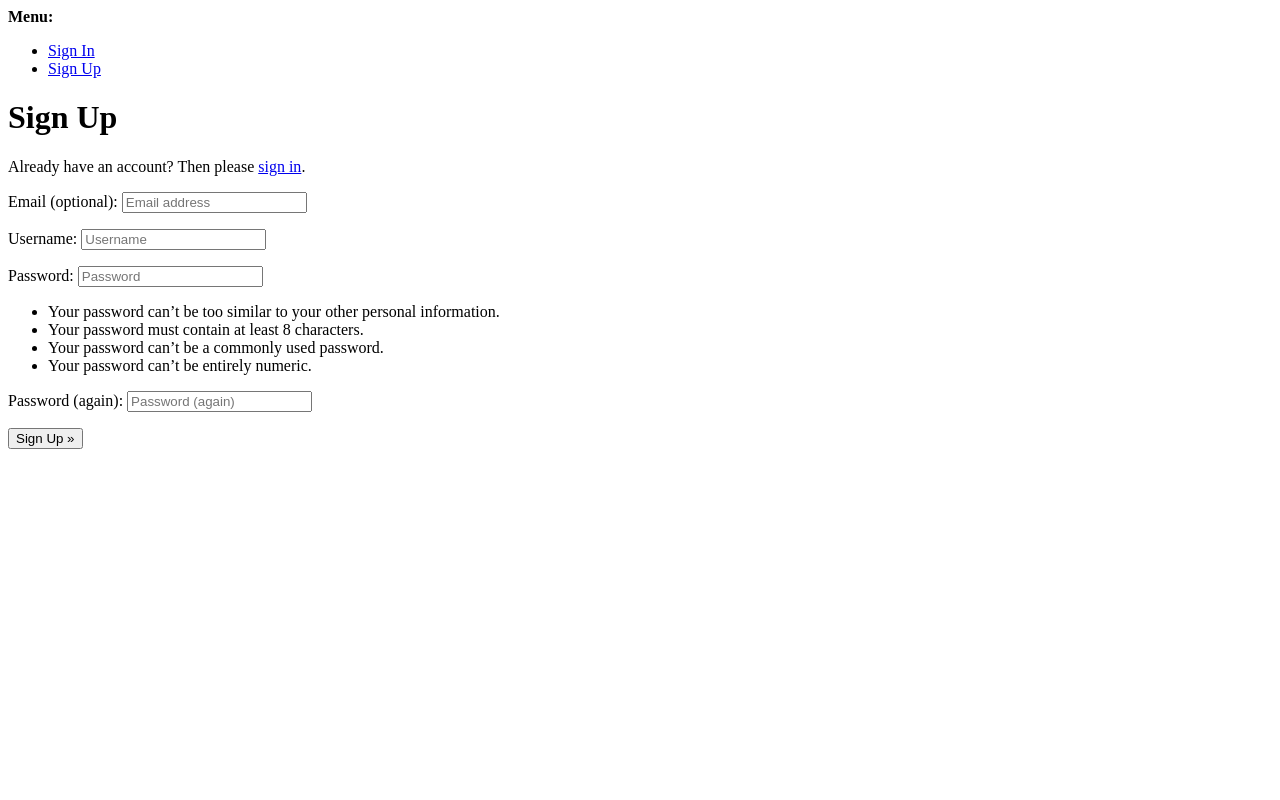
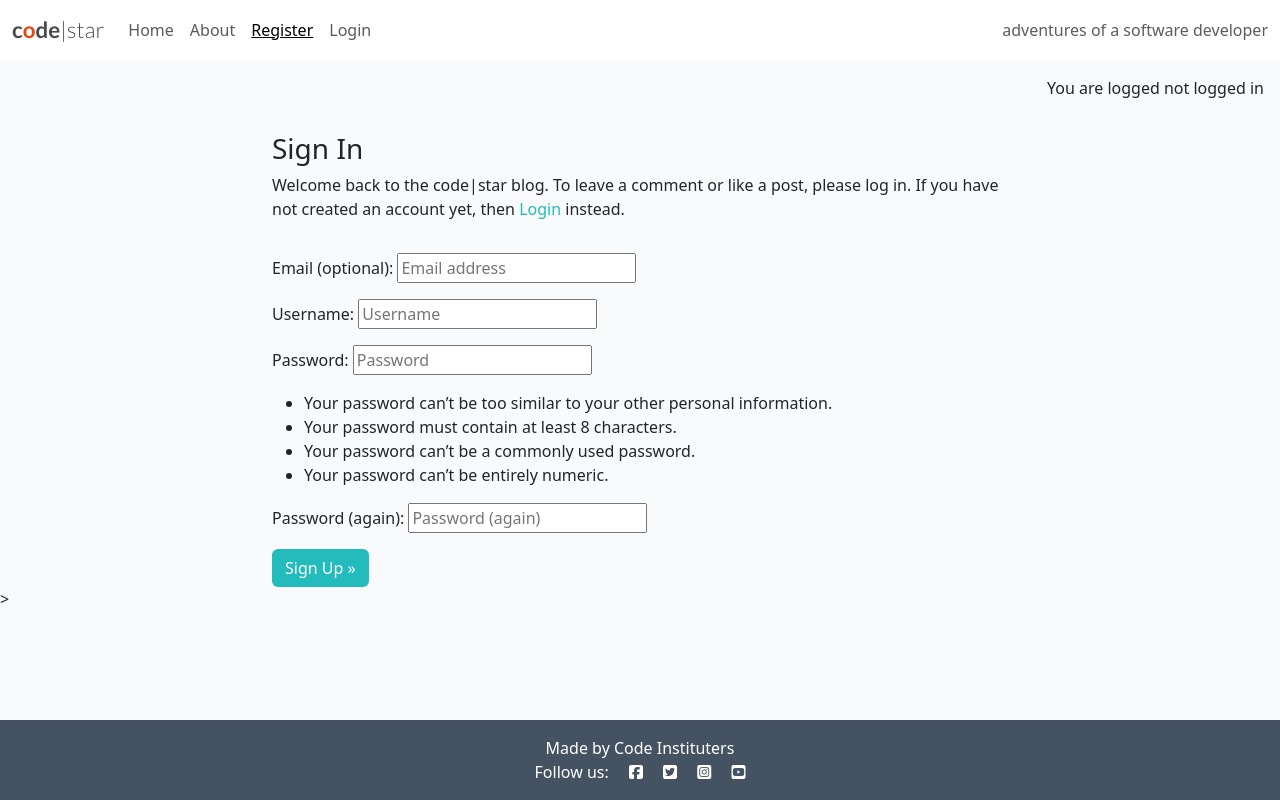
Before and after one commit to burkero2/django-blog-23-main, a Django app: page /accounts/signup/ in a window 1280 px wide. Run offline with Django 4.2, Linux system fonts and the light colour scheme; parts of the project's set-up code (start-up, migrations or seed data) failed here and were passed over; some libraries are stand-ins or nearby versions.

Commit message:
Restyled the sign up page

```diff
--- a/about/templates/about/about.html
+++ b/about/templates/about/about.html
@@ -1,4 +1,4 @@
-{% extends 'base.html' %} {% block content %} {% load static %} Hello
+{% extends 'base.html' %} {% block content %} {% load static %}
 <div class="container mt-5">
   <div class="row">
     <div class="col-4 text-center">
--- a/codestar/settings.py
+++ b/codestar/settings.py
@@ -29,7 +29,7 @@ TEMPLATES_DIR = os.path.join(BASE_DIR, 'templates')
 SECRET_KEY = os.environ.get("SECRET_KEY")
 
 # SECURITY WARNING: don't run with debug turned on in production!
-DEBUG = False
+DEBUG = True
 
 ALLOWED_HOSTS = [
     '8000-burkero2-django-blog-23-w4d0z02wox.us2.codeanyapp.com', '.herokuapp.com']
--- a/templates/account/signup.html
+++ b/templates/account/signup.html
@@ -1,21 +1,36 @@
-{% extends "account/base.html" %}
+{% extends "base.html" %}
 
 {% load i18n %}
 
 {% block head_title %}{% trans "Signup" %}{% endblock head_title %}
 
 {% block content %}
-<h1>{% trans "Sign Up" %}</h1>
+<div class="container">
 
-<p>{% blocktrans %}Already have an account? Then please <a href="{{ login_url }}">sign in</a>.{% endblocktrans %}</p>
+<div class="row">
+<div class="col-md-8 mt-3 offset-md-2">
+    <h3>{% trans "Sign In" %}</h3>
 
+    <p>
+    {% blocktrans %}Welcome back to the code|star blog. To leave a comment
+    or like a post, please log in. If you have not created an account yet,
+    then
+    <a class="link" href="{{ login_url }}">Login</a> instead.
+    {% endblocktrans %}
+    </p>
+</div>
+</div>
+<div class="row">
+    <div class="col-md-8 mt-3 offset-md-2">
         <form class="signup" id="signup_form" method="post" action="{% url 'account_signup' %}">
         {% csrf_token %}
         {{ form.as_p }}
         {% if redirect_field_value %}
         <input type="hidden" name="{{ redirect_field_name }}" value="{{ redirect_field_value }}" />
         {% endif %}
-  <button type="submit">{% trans "Sign Up" %} &raquo;</button>
+        <button class="btn btn-signup right" type="submit">{% trans "Sign Up" %} &raquo;</button>
         </form>
-
+    </div>
+</div>
+</div>>
 {% endblock content %}
--- a/templates/base.html
+++ b/templates/base.html
@@ -94,7 +94,7 @@
               <a
                 class="nav-link {% if request.path == signup_url %}active{%endif%}"
                 href="{% url 'account_signup' %}"
-                >signup</a
+                >Register</a
               >
             </li>
             <li class="nav-item">
@@ -106,14 +106,24 @@
             </li>
             {% endif %}
           </ul>
-          <span class="navbar-text text-muted">
-            adventures of a software developer
-          </span>
+            <span class="navbar-text text-muted">
+                adventures of a software developer
+            </span>
+
         </div>
       </div>
     </nav>
 
     <main class="flex-shrink-0 main-bg">
+        {% if user.is_authenticated %}
+            <p class="text-end m-3">
+                You are logged in as {{ user.username }}
+            </p>
+        {% else %}
+            <p class="text-end m-3">
+                You are logged not logged in
+            </p>
+        {% endif %}
       {% block content %}
       <!-- Content Goes here -->
       {% endblock content %}
```
Also changed, not shown: templates/account/login.html (+12 -2 lines). Lines whose indentation alone changed are shown as unchanged.
